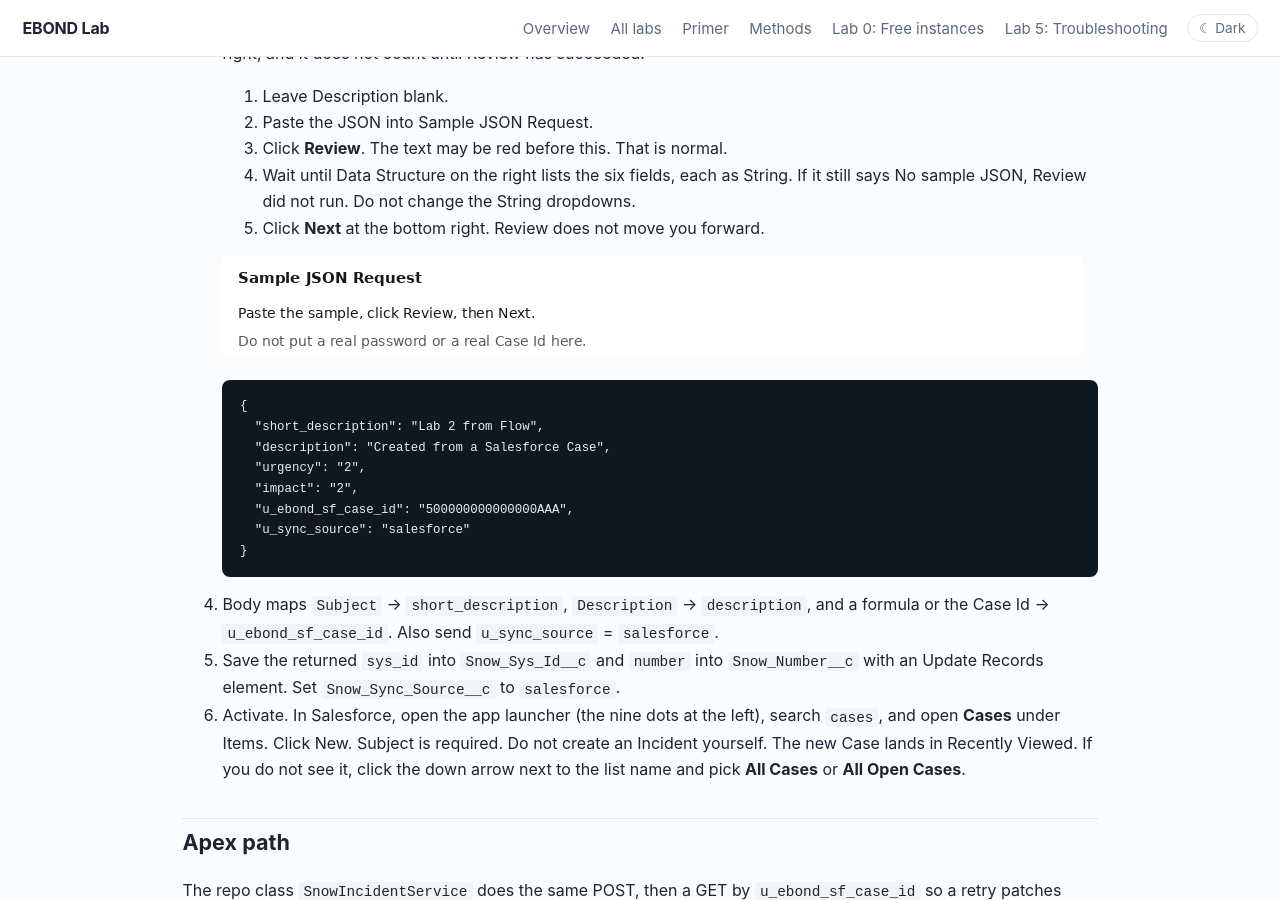
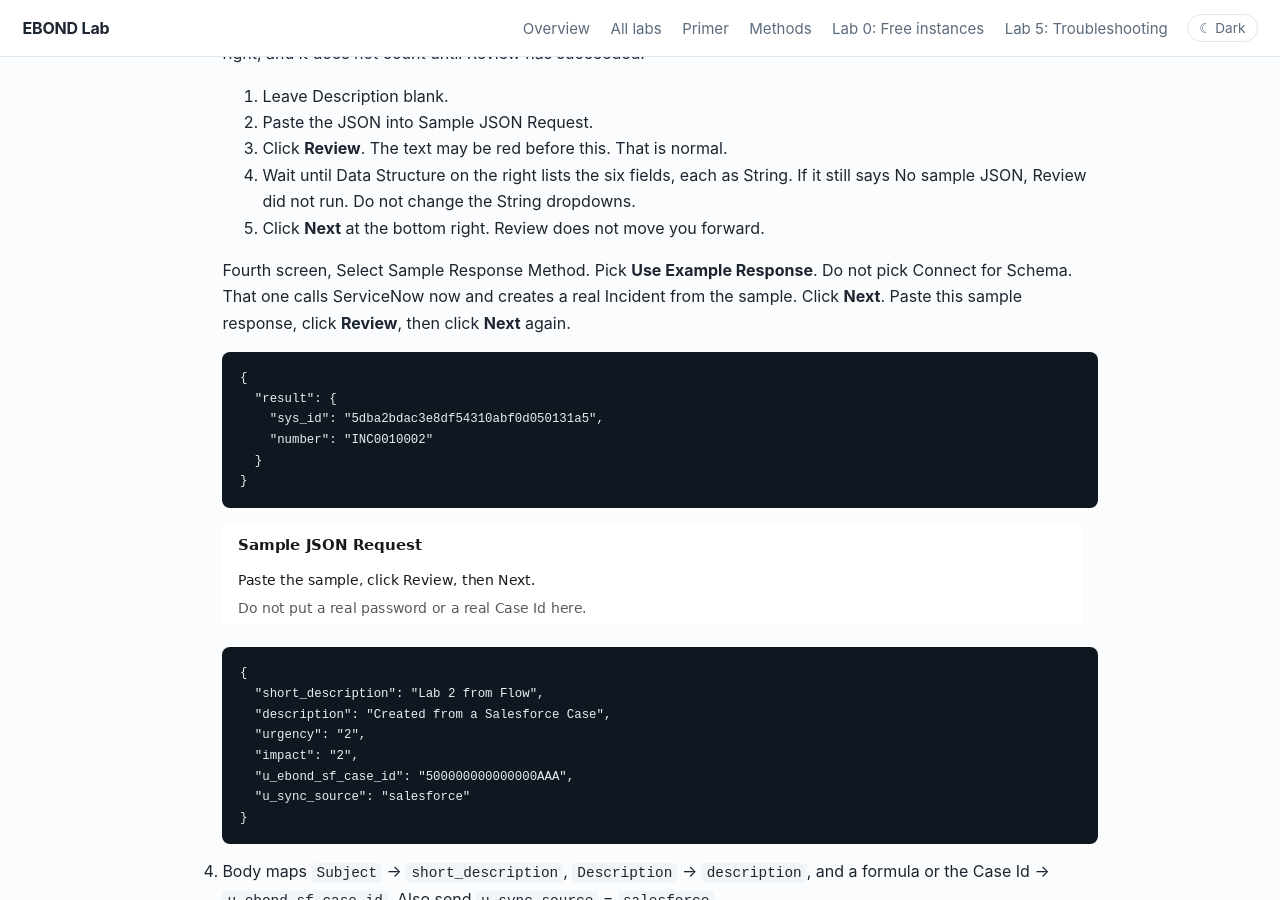
Before and after one commit to eltonaguiar/EBOND_ServiceNowSalesforce, a Jekyll site: the page built from site/labs/02-salesforce-to-snow.md, in a window 1280 px wide and 900 px high, scrolled down 7047 px. Built offline with Jekyll 4.4.1, drawn with Linux system fonts in a browser that asks for light colours.

Commit message:
Say to pick Use Example Response, then paste the sample response and click Next.

````diff
--- a/site/labs/02-salesforce-to-snow.md
+++ b/site/labs/02-salesforce-to-snow.md
@@ -228,6 +228,17 @@ Use this only if you picked Flow above.
    4. Wait until Data Structure on the right lists the six fields, each as String. If it still says No sample JSON, Review did not run. Do not change the String dropdowns.
    5. Click **Next** at the bottom right. Review does not move you forward.
 
+   Fourth screen, Select Sample Response Method. Pick **Use Example Response**. Do not pick Connect for Schema. That one calls ServiceNow now and creates a real Incident from the sample. Click **Next**. Paste this sample response, click **Review**, then click **Next** again.
+
+   ```json
+   {
+     "result": {
+       "sys_id": "5dba2bdac3e8df54310abf0d050131a5",
+       "number": "INC0010002"
+     }
+   }
+   ```
+
    ![Sample JSON Request screen]({{ '/assets/img/02-http-callout-json.png' | relative_url }})
 
    ```json
````
